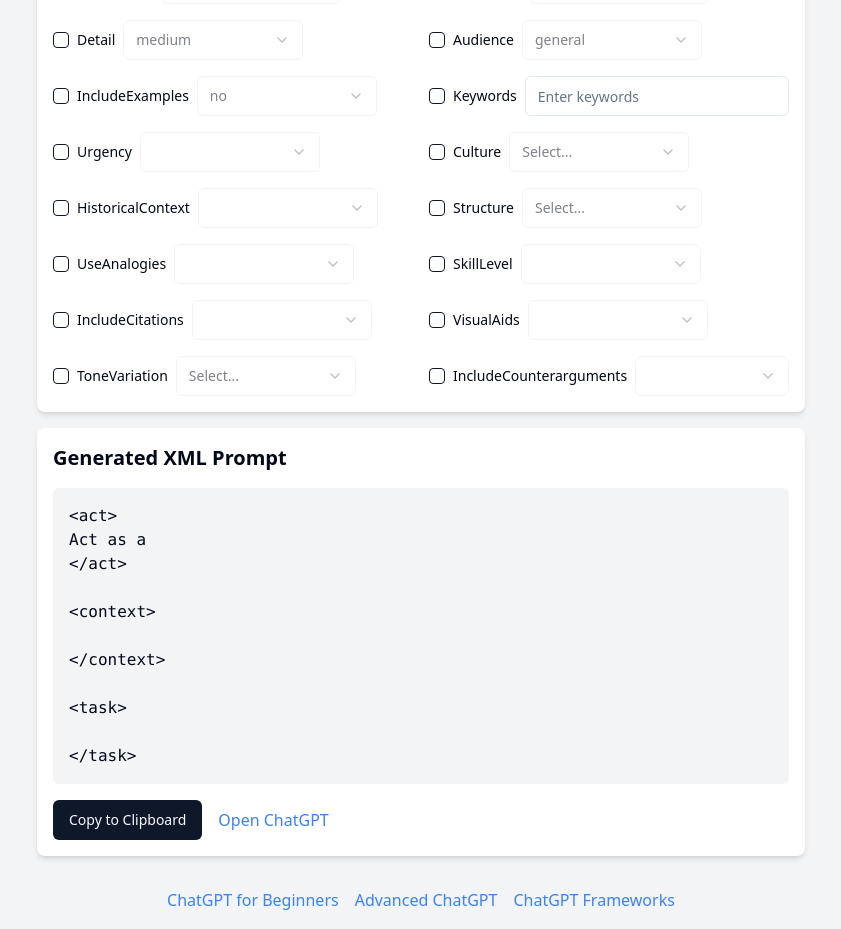
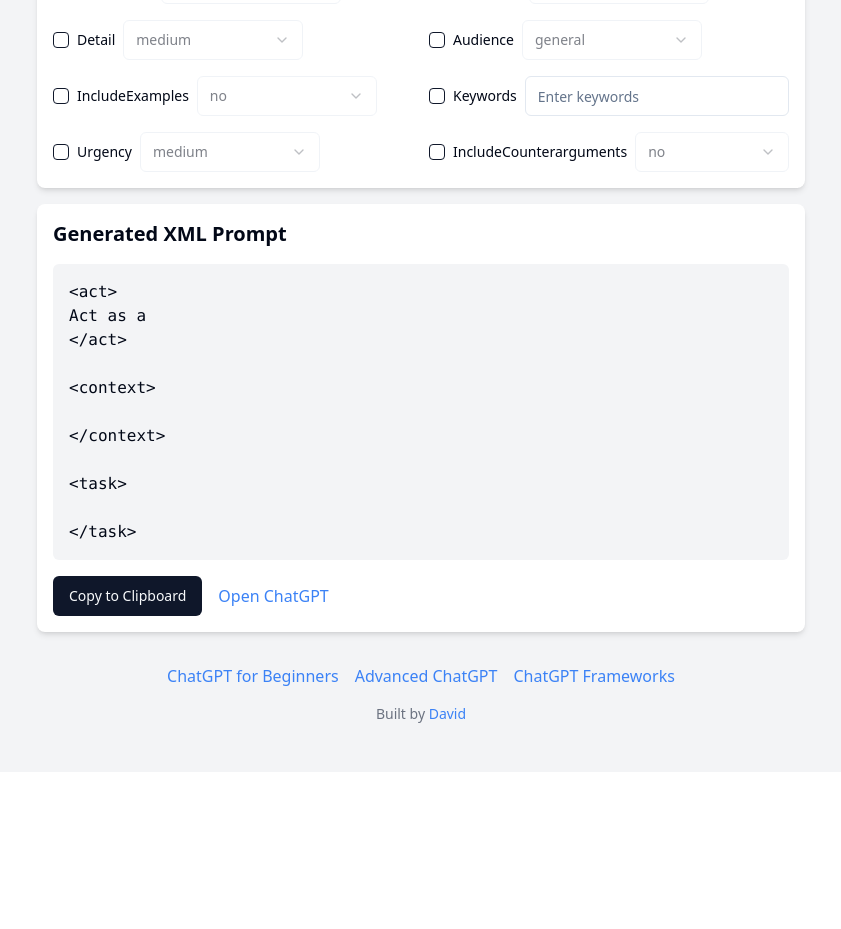
Before and after one commit to daithimurray/xmlprompttool, a React (Vite) app: page / in a window 1280 px wide. Shown: the part 1504-2433 px from the top of the page, without its empty margins (219-1060 px from the left). After the commit the page ends 2276 px from the top, so only its background shows below. Built offline with nearby package versions, Linux system fonts and the light colour scheme.

Commit message:
Remove Unused Parameters from Prompt Builder
This commit removes the following parameters from the Prompt Builder component: Culture, Historical Context, Structure, Use Analogies, Skill Level, Include Citations, Visual Aids, and Tone Variation.
[skip gpt_engineer]

```diff
--- a/src/components/ParameterSelector.jsx
+++ b/src/components/ParameterSelector.jsx
@@ -11,6 +11,7 @@ const ParameterSelector = ({ param, selected, value, onChange }) => {
       case 'length':
       case 'creativity':
       case 'detail':
+      case 'urgency':
         return ['low', 'medium', 'high'];
       case 'format':
         return ['paragraph', 'bullet points', 'numbered list'];
@@ -21,6 +22,7 @@ const ParameterSelector = ({ param, selected, value, onChange }) => {
       case 'audience':
         return ['general', 'experts', 'beginners', 'children'];
       case 'includeExamples':
+      case 'includeCounterarguments':
         return ['yes', 'no'];
       default:
         return [];
--- a/src/components/PromptBuilder.jsx
+++ b/src/components/PromptBuilder.jsx
@@ -19,14 +19,6 @@ const PromptBuilder = ({ selectedFramework, frameworks }) => {
     includeExamples: { selected: false, value: 'no' },
     keywords: { selected: false, value: '' },
     urgency: { selected: false, value: 'medium' },
-    culture: { selected: false, value: '' },
-    historicalContext: { selected: false, value: 'no' },
-    structure: { selected: false, value: '' },
-    useAnalogies: { selected: false, value: 'no' },
-    skillLevel: { selected: false, value: 'intermediate' },
-    includeCitations: { selected: false, value: 'no' },
-    visualAids: { selected: false, value: 'no' },
-    toneVariation: { selected: false, value: '' },
     includeCounterarguments: { selected: false, value: 'no' },
   });
 
@@ -67,20 +59,9 @@ const PromptBuilder = ({ selectedFramework, frameworks }) => {
       .map(([param, { value }]) => {
         switch (param) {
           case 'keywords':
-          case 'culture':
-          case 'structure':
-          case 'toneVariation':
             return `| ${param}: ${value} |`;
-          case 'historicalContext':
-            return `| historical context: ${value} |`;
-          case 'useAnalogies':
-            return `| use analogies: ${value} |`;
-          case 'skillLevel':
-            return `| skill level: ${value} |`;
-          case 'includeCitations':
-            return `| include citations: ${value} |`;
-          case 'visualAids':
-            return `| visual aids: ${value} |`;
+          case 'urgency':
+            return `| ${param}: ${value} |`;
           case 'includeCounterarguments':
             return `| include counterarguments: ${value} |`;
           case 'creativity':
```
